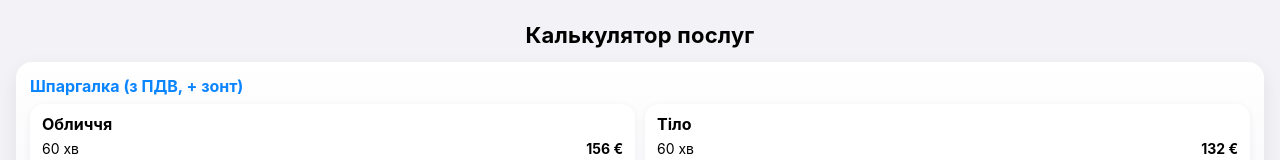
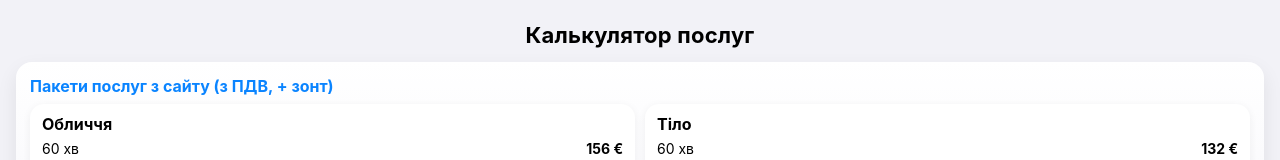
Before and after one commit to MDvorichanskiy/calculator, a plain HTML site: page index.html in a window 1280 px wide. Shown: the top 160 px of the page. Drawn offline with Linux system fonts and the light colour scheme.

Commit message:
Update index.html

```diff
--- a/index.html
+++ b/index.html
@@ -166,7 +166,7 @@
 
 <!-- ШПАРГАЛКА -->
 <div class="cheat">
-    <h2>Шпаргалка (з ПДВ, + зонт)</h2>
+    <h2>Пакети послуг з сайту (з ПДВ, + зонт)</h2>
     <div class="cheat-grid">
         <div class="chip">
             <div class="chip-title">Обличчя</div>
```
